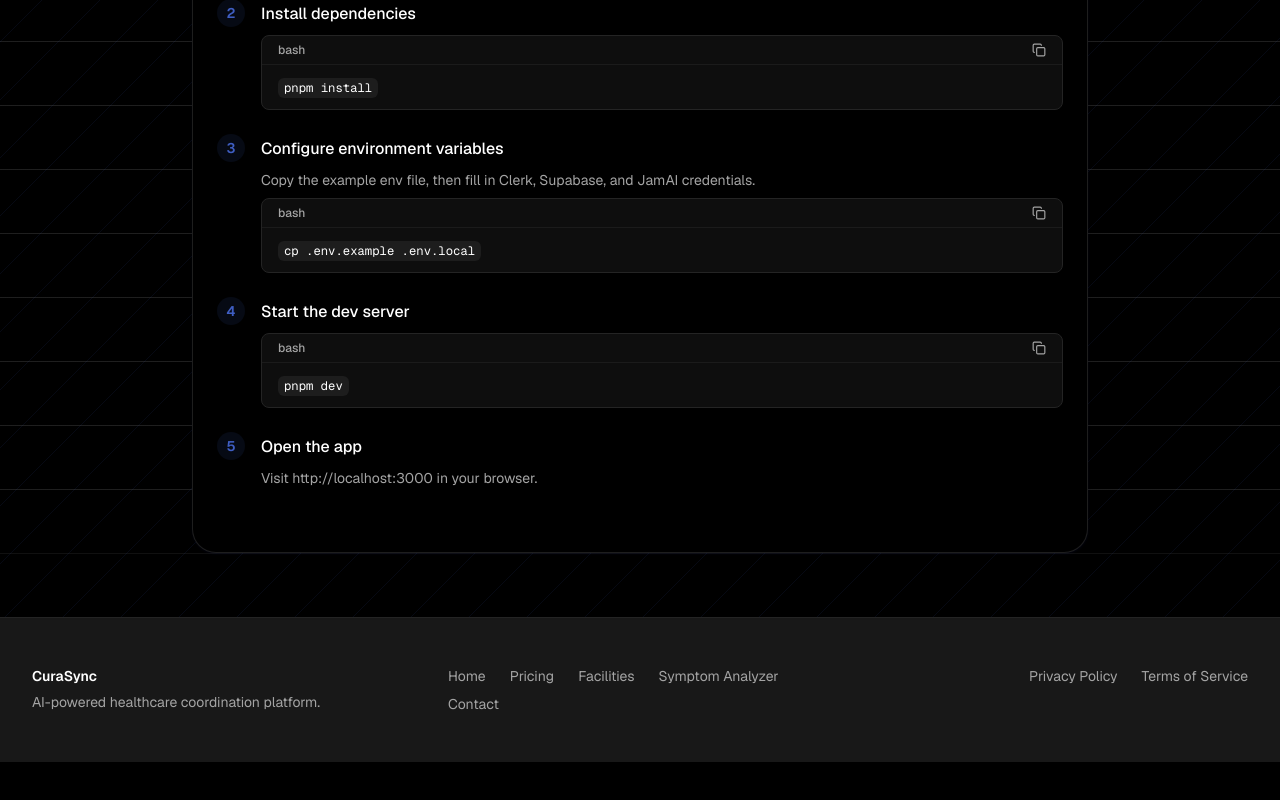
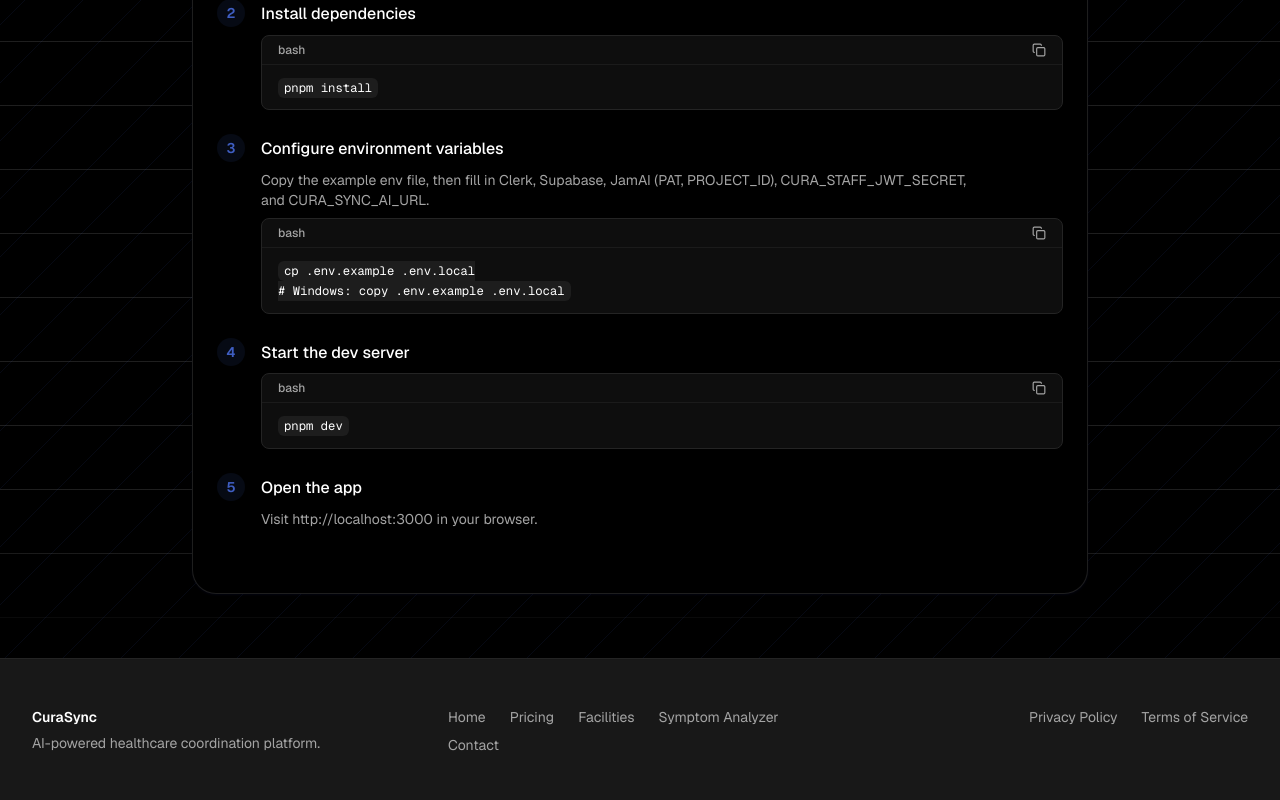
Before and after one commit to apiz23/cura-sync, a Next.js app: page /quickstart in a window 1280 px wide. Shown: the part 856-1656 px from the top of the page. Before the commit the page ends 1618 px from the top, so only its background shows below. Built offline with nearby package versions, Linux system fonts and the light colour scheme.

Commit message:
fix: address final review polish items on quickstart page
- update stale navbar comment (5 -> 6 items)
- catch clipboard write failures instead of leaving an unhandled rejection
- name exact env vars + add Windows equivalent in the web setup step

```diff
--- a/app/(public)/quickstart/page.tsx
+++ b/app/(public)/quickstart/page.tsx
@@ -34,8 +34,8 @@ const webSteps: Step[] = [
   {
     title: "Configure environment variables",
     description:
-      "Copy the example env file, then fill in Clerk, Supabase, and JamAI credentials.",
-    code: "cp .env.example .env.local",
+      "Copy the example env file, then fill in Clerk, Supabase, JamAI (PAT, PROJECT_ID), CURA_STAFF_JWT_SECRET, and CURA_SYNC_AI_URL.",
+    code: "cp .env.example .env.local\n# Windows: copy .env.example .env.local",
   },
   {
     title: "Start the dev server",
--- a/components/navbar.tsx
+++ b/components/navbar.tsx
@@ -45,7 +45,7 @@ export default function Navbar() {
                     </span>
                 </Link>
 
-                {/* Desktop nav — visible only at xl where all 5 items fit */}
+                {/* Desktop nav — visible only at xl where all 6 items fit */}
                 <nav className="hidden items-center gap-1 xl:flex">
                     {navItems.map((item) => {
                         const isActive = pathname === item.href
--- a/components/quickstart/code-block.tsx
+++ b/components/quickstart/code-block.tsx
@@ -14,9 +14,13 @@ export function CodeBlock({ code, lang = "bash", className }: CodeBlockProps) {
   const [copied, setCopied] = useState(false)
 
   async function handleCopy() {
-    await navigator.clipboard.writeText(code)
-    setCopied(true)
-    setTimeout(() => setCopied(false), 2000)
+    try {
+      await navigator.clipboard.writeText(code)
+      setCopied(true)
+      setTimeout(() => setCopied(false), 2000)
+    } catch {
+      // Clipboard unavailable (insecure context, denied permission, etc.) — ignore.
+    }
   }
 
   return (
```
